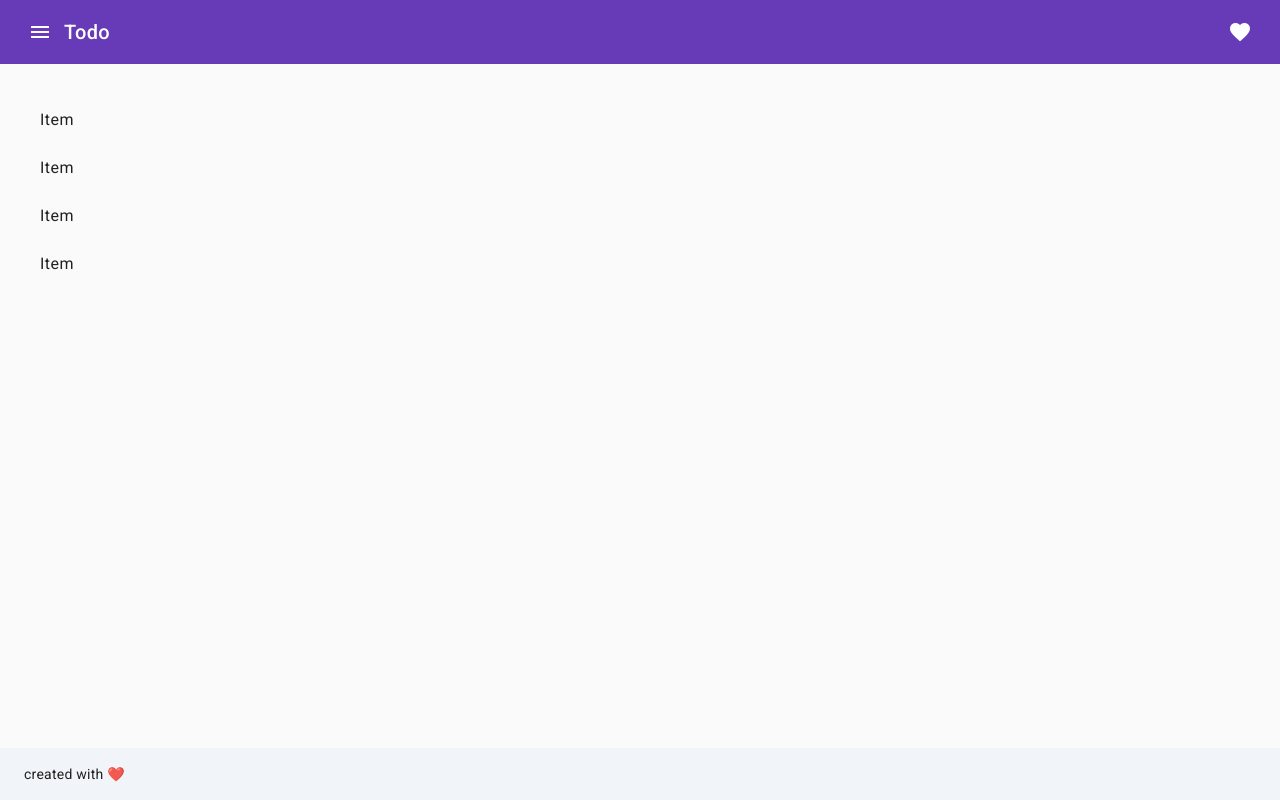
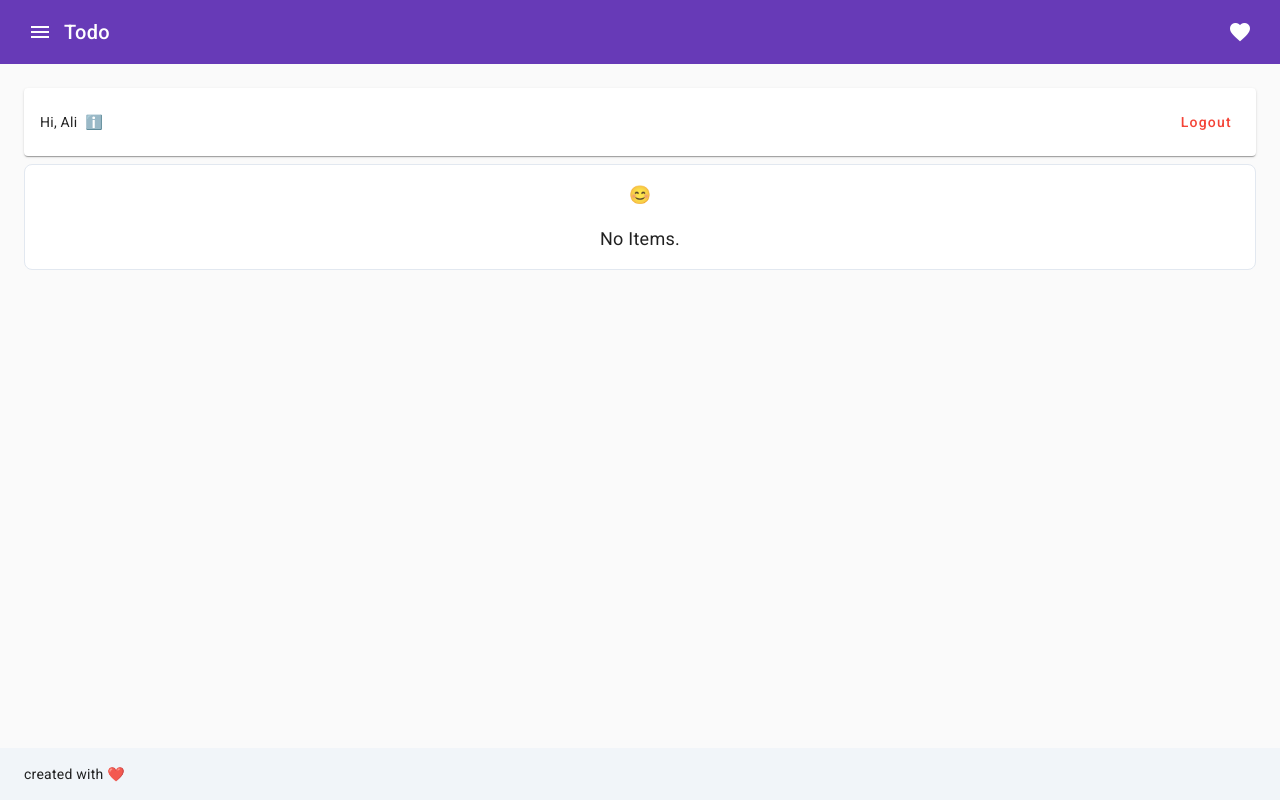
Before and after one commit to alisafariir/Angular-TodoApp, an Angular app: page / in a window 1280 px wide. Built offline with nearby package versions, Linux system fonts and the light colour scheme.

Commit message:
e11 - control flow

```diff
--- a/src/app/pages/home/home.component.html
+++ b/src/app/pages/home/home.component.html
@@ -1,6 +1,43 @@
-<mat-list>
-  <mat-list-item>Item</mat-list-item>
-  <mat-list-item>Item</mat-list-item>
-  <mat-list-item>Item</mat-list-item>
-  <mat-list-item>Item</mat-list-item>
-</mat-list>
+<mat-card>
+  <mat-card-content>
+    @if(user.token){
+    <div class="card-align">
+      <div class="flex gap-2">
+        <div>Hi, {{ user.firstName }}</div>
+        <div>
+          @switch (user.region) { @case('IR'){
+          <div>IRAN</div>
+          } @case('US'){
+          <div>United State</div>
+          } @default {
+          <div>ℹ️</div>
+          } }
+        </div>
+      </div>
+      <button mat-button color="warn">Logout</button>
+    </div>
+    } @else {
+    <div class="card-align">
+      <div>Please login</div>
+      <button mat-button>Login</button>
+    </div>
+    }
+  </mat-card-content>
+</mat-card>
+@if(user.token){
+
+<mat-selection-list #shoes>
+  @for (todo of todos; track $index) {
+  <mat-list-option [selected]="todo.completed">{{
+    todo.title
+  }}</mat-list-option>
+  } @empty {
+  <div
+    class="text-lg flex flex-col gap-4 bg-white p-4 rounded-lg items-center justify-center border border-slate-200"
+  >
+    <div>😊</div>
+    <div>No Items.</div>
+  </div>
+  }
+</mat-selection-list>
+}
--- /dev/null
+++ b/src/app/pages/home/home.component.scss
@@ -0,0 +1,3 @@
+.card-align {
+  @apply flex justify-between items-center;
+}
--- a/src/app/pages/home/home.component.ts
+++ b/src/app/pages/home/home.component.ts
@@ -1,15 +1,58 @@
 import { Component, OnInit, inject } from '@angular/core';
 import { Router } from '@angular/router';
 import { MatListModule } from '@angular/material/list';
+import { MatCardModule } from '@angular/material/card';
+import { MatButtonModule } from '@angular/material/button';
 
 @Component({
   selector: 'app-home',
   templateUrl: './home.component.html',
+  styleUrl: './home.component.scss',
   standalone: true,
-  imports: [MatListModule, MatListModule],
+  imports: [MatListModule, MatListModule, MatCardModule, MatButtonModule],
 })
 export class HomeComponents implements OnInit {
   router: Router = inject(Router);
+
+  user: any = {
+    token: '1215a4sd5sa4da5s4d5sa4d',
+    firstName: 'Ali',
+    lastName: 'Safari',
+    region: 'AF',
+  };
+
+  todos: any[] = [
+    // {
+    //   userId: 1,
+    //   id: 1,
+    //   title: 'delectus aut autem',
+    //   completed: false,
+    // },
+    // {
+    //   userId: 1,
+    //   id: 2,
+    //   title: 'quis ut nam facilis et officia qui',
+    //   completed: false,
+    // },
+    // {
+    //   userId: 1,
+    //   id: 3,
+    //   title: 'fugiat veniam minus',
+    //   completed: false,
+    // },
+    // {
+    //   userId: 1,
+    //   id: 4,
+    //   title: 'et porro tempora',
+    //   completed: true,
+    // },
+    // {
+    //   userId: 1,
+    //   id: 5,
+    //   title: 'laboriosam mollitia et enim quasi adipisci quia provident illum',
+    //   completed: false,
+    // },
+  ];
   constructor() {}
 
   ngOnInit(): void {}
```
